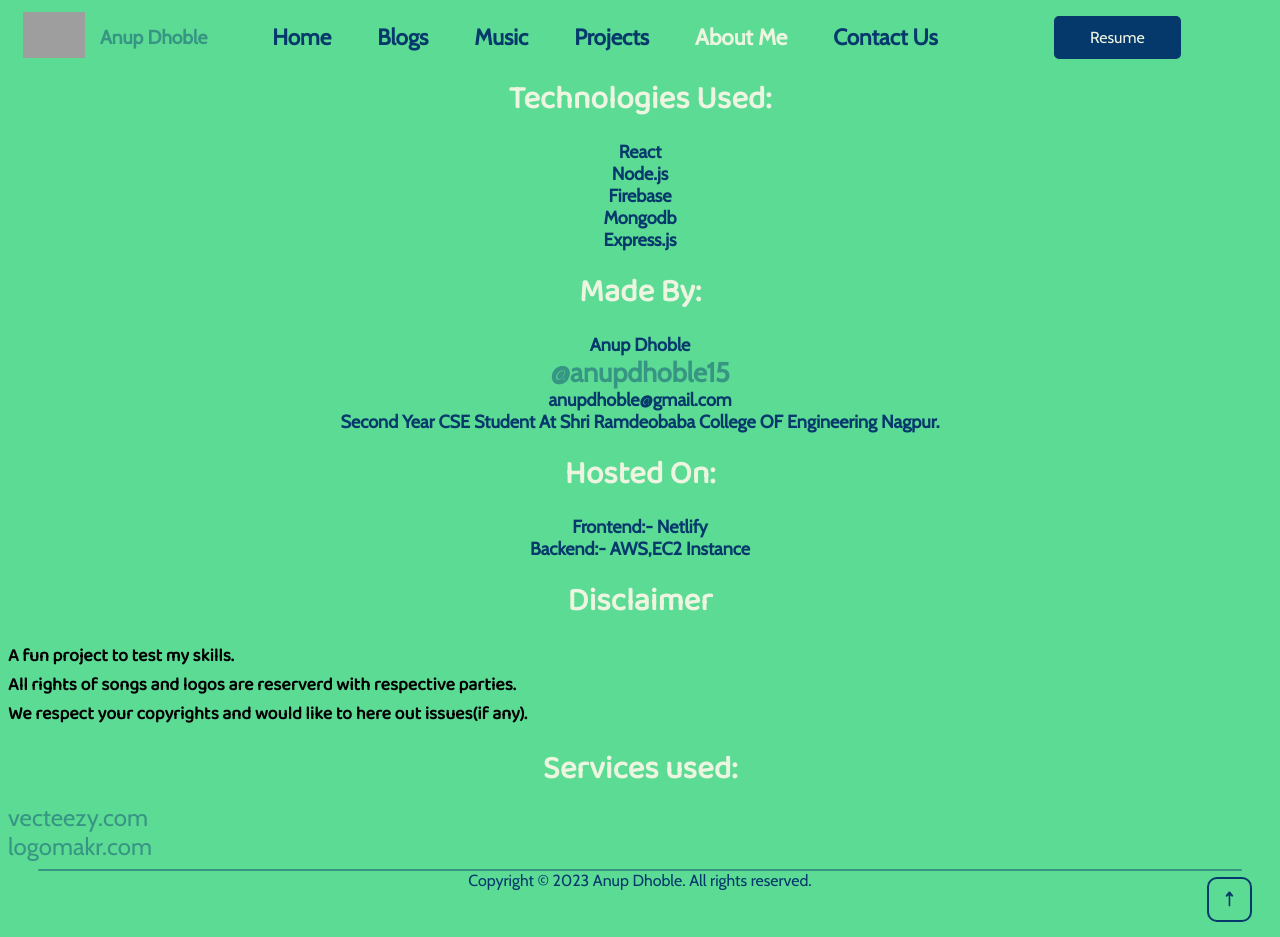
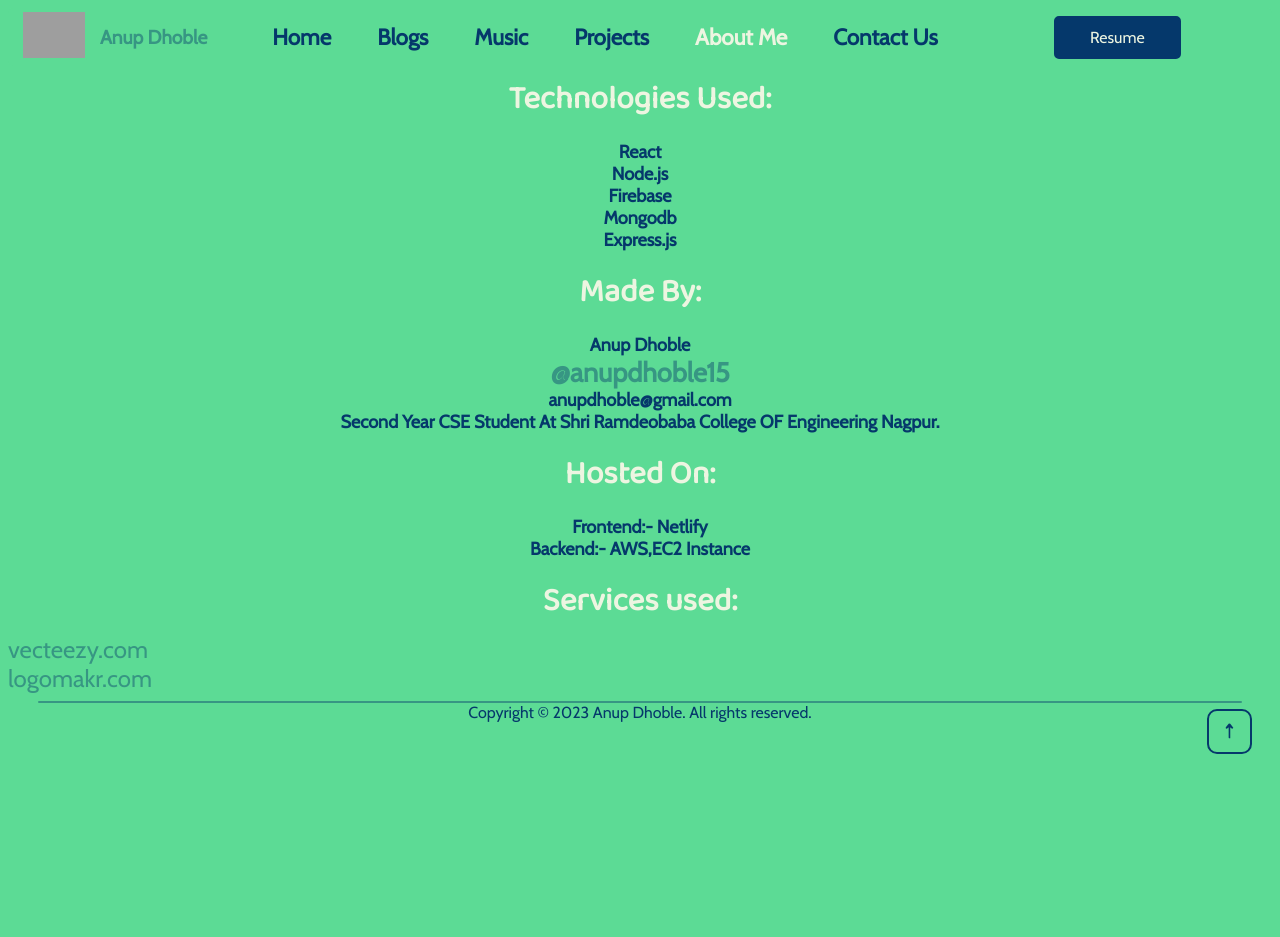
Before and after one commit to anupdhoble/personalwebsitefrontend, a React (Create React App) app: page /about in a window 1280 px wide. After the commit the page ends 800 px from the top, so only its background shows below. Built offline with nearby package versions, Linux system fonts and the light colour scheme; grey boxes are pictures that could not be loaded; a web font is replaced by a local one.

Commit message:
Remove disclaimer section

```diff
--- a/src/components/About.jsx
+++ b/src/components/About.jsx
@@ -24,10 +24,10 @@ export default function About() {
             <li>Frontend:- Netlify</li>
             <li>Backend:- AWS,EC2 Instance</li>
         </ul>
-        <h1 className="titles">Disclaimer</h1>
+        {/* <h1 className="titles">Disclaimer</h1>
         <h2 className="disclaimer">A fun project to test my skills. <br/>All rights of songs and logos are reserverd with
             respective parties.<br/>We respect your copyrights and would like to here out issues(if any).
-        </h2>
+        </h2> */}
         <h1 className="titles">Services used:</h1>
         <a href="https://www.vecteezy.com/" target="_blank" rel="noreferrer">vecteezy.com</a>
         <br/>
```
